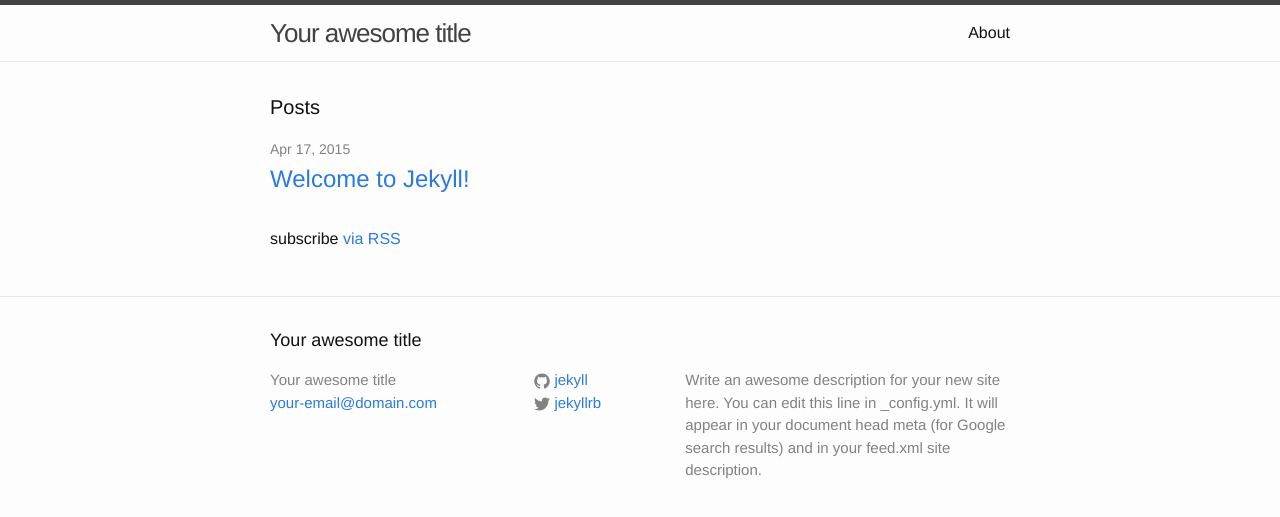
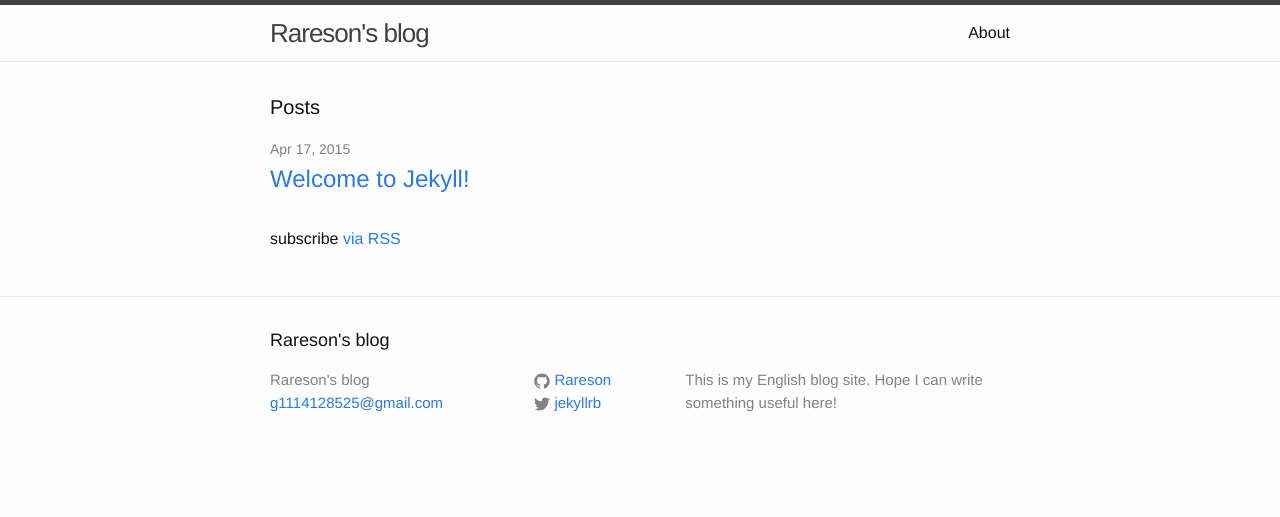
Before and after one commit to Rareson/rareson.github.io, a Jekyll site: the page built from index.html, in a window 1280 px wide. Shown: the top 517 px of the page. Built offline with Jekyll 4.4.1, drawn with Linux system fonts in a browser that asks for light colours.

Commit message:
info added

```diff
--- a/_config.yml
+++ b/_config.yml
@@ -1,14 +1,12 @@
 # Site settings
-title: Your awesome title
-email: your-email@domain.com
+title: Rareson's blog
+email: g1114128525@gmail.com
 description: > # this means to ignore newlines until "baseurl:"
-  Write an awesome description for your new site here. You can edit this
-  line in _config.yml. It will appear in your document head meta (for
-  Google search results) and in your feed.xml site description.
+  This is my English blog site. Hope I can write something useful here!
 baseurl: "" # the subpath of your site, e.g. /blog/
 url: "http://yourdomain.com" # the base hostname & protocol for your site
 twitter_username: jekyllrb
-github_username:  jekyll
+github_username: Rareson
 
 # Build settings
 markdown: kramdown
```
Also changed, not shown: 4 other files.
